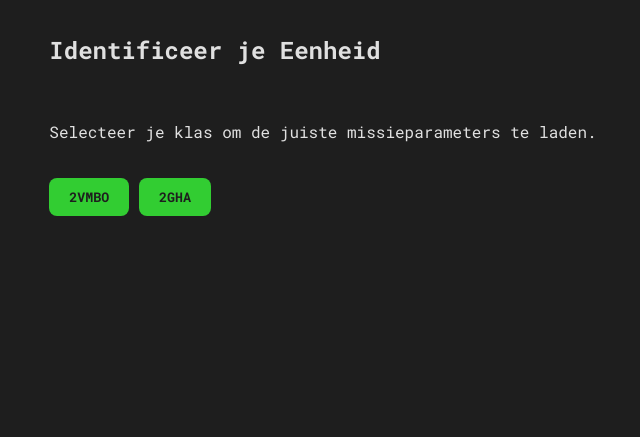
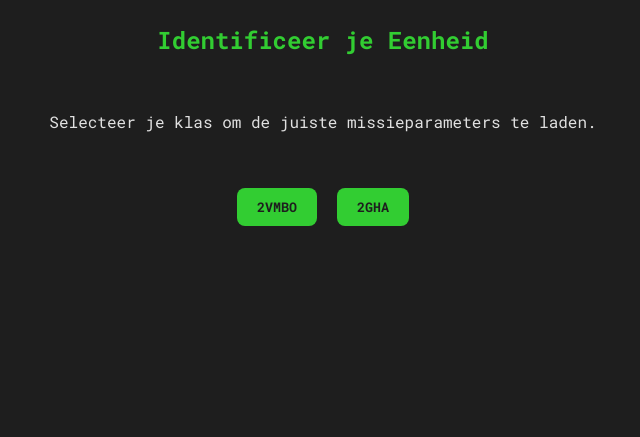
Before and after one commit to tijsboef/geluidgame, a plain HTML site: page index.html in a window 1280 px wide. Shown: the part 363-800 px from the top of the page, without its empty margins (317-957 px from the left). Drawn offline with Linux system fonts and the light colour scheme.

Commit message:
Update style.css

```diff
--- a/style.css
+++ b/style.css
@@ -65,6 +65,22 @@ body {
     padding: 20px;
     background-color: rgba(0, 0, 0, 0.3);
     box-shadow: 0 0 20px rgba(50, 205, 50, 0.4);
+}
+
+/* --- Klassenkeuze Scherm --- */
+#class-selection-screen {
+    text-align: center;
+}
+
+#class-selection-screen h2 {
+    color: var(--accent-lime-green);
+}
+
+.button-row {
+    display: flex;
+    justify-content: center;
+    gap: 20px;
+    margin-top: 20px;
 }
 
 header#game-header {
```
